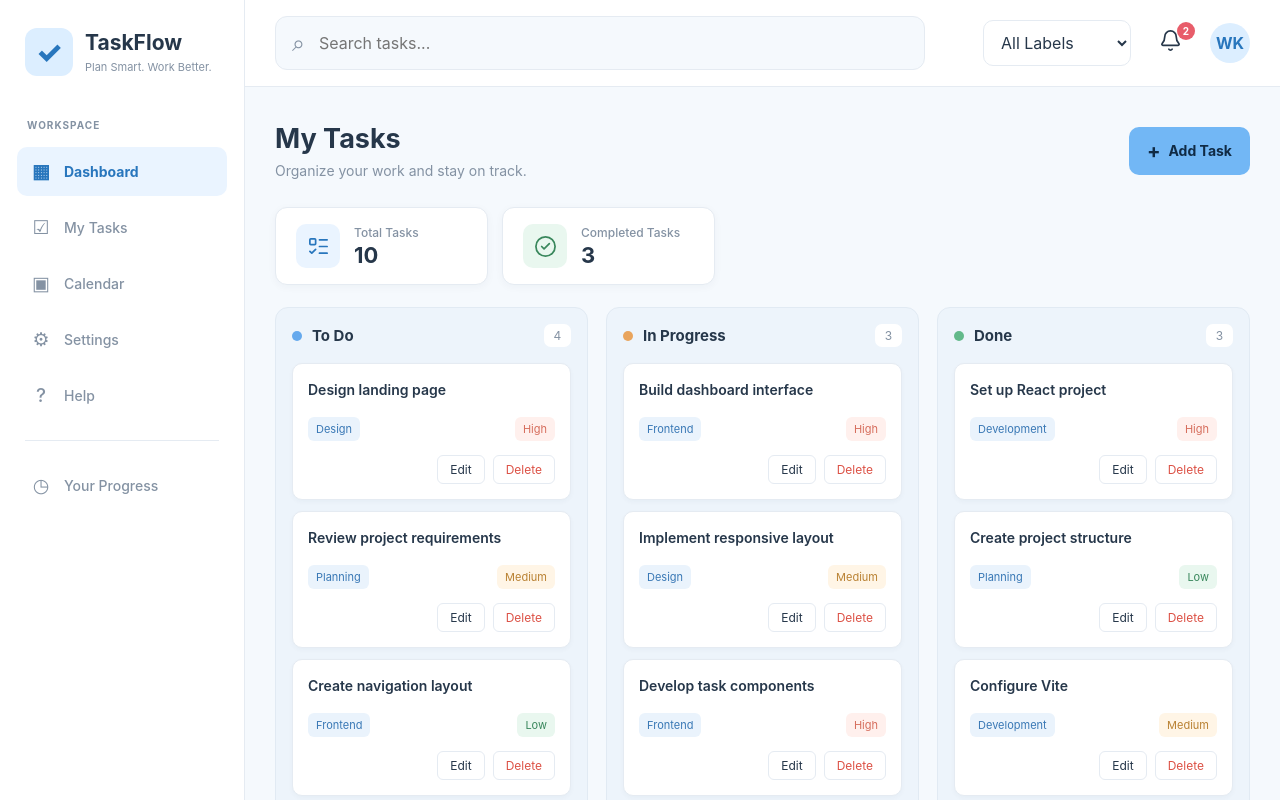
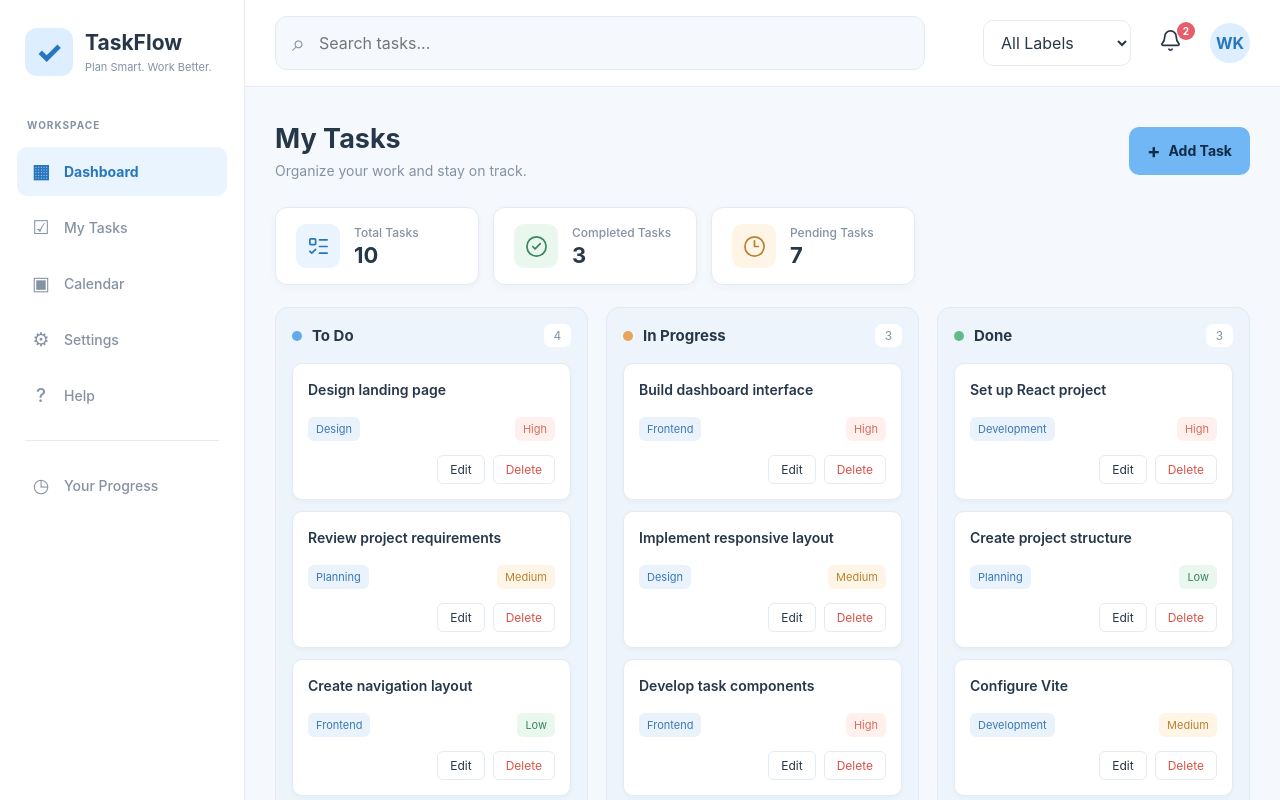
Before and after one commit to Edldev12/taskflow-team-board, a React (Vite) app: page / in a window 1280 px wide. Shown: the top 800 px of the page. Built offline with nearby package versions, Linux system fonts and the light colour scheme.

Commit message:
Display pending tasks.

```diff
--- a/src/App.css
+++ b/src/App.css
@@ -193,7 +193,7 @@
   grid-template-columns: repeat(auto-fit, minmax(190px, 1fr));
   gap: 14px;
   width: 100%;
-  max-width: 440px;
+  max-width: 640px;
   margin-bottom: 22px;
 }
 
@@ -236,6 +236,11 @@
 .task-stats-card--completed .task-stats-icon {
   background: #e9f7ef;
   color: #39875c;
+}
+
+.task-stats-card--pending .task-stats-icon {
+  background: #fff5e6;
+  color: #b98132;
 }
 
 .add-task-button {
@@ -481,6 +486,11 @@
 .app-layout[data-theme="dark"] .task-stats-card--completed .task-stats-icon {
   background: #304b3d;
   color: #a6e2bd;
+}
+
+.app-layout[data-theme="dark"] .task-stats-card--pending .task-stats-icon {
+  background: #514630;
+  color: #f5d28c;
 }
 
 .app-layout[data-theme="dark"] .task-column {
--- a/src/App.jsx
+++ b/src/App.jsx
@@ -1,6 +1,6 @@
 
 import { useEffect, useRef, useState } from "react";
-import { CircleCheck, ListTodo } from "lucide-react";
+import { CircleCheck, Clock3, ListTodo } from "lucide-react";
 import Header from "./components/Header";
 import TaskColumn from "./components/TaskColumn";
 import TaskStatsCard from "./components/TaskStatsCard";
@@ -213,6 +213,13 @@ function App() {
   const completedTaskCount = columns.reduce(
     (total, column) =>
       column.id === "done" ? total + column.tasks.length : total,
+    0
+  );
+  const pendingTaskCount = columns.reduce(
+    (total, column) =>
+      column.id === "todo" || column.id === "in-progress"
+        ? total + column.tasks.length
+        : total,
     0
   );
 
@@ -664,6 +671,12 @@ function App() {
               icon={CircleCheck}
               variant="completed"
             />
+            <TaskStatsCard
+              label="Pending Tasks"
+              count={pendingTaskCount}
+              icon={Clock3}
+              variant="pending"
+            />
           </div>
 
           {/*
```
Also changed, not shown: 1 other file (tests, documents, lock files or other folders).
